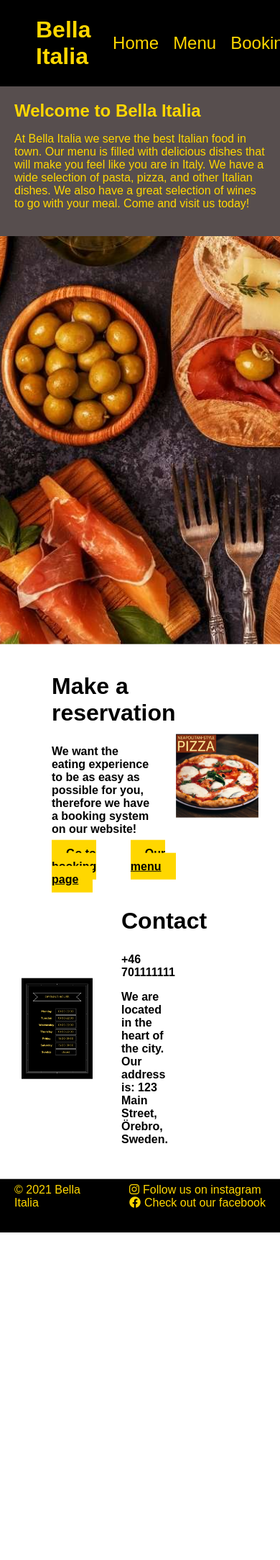
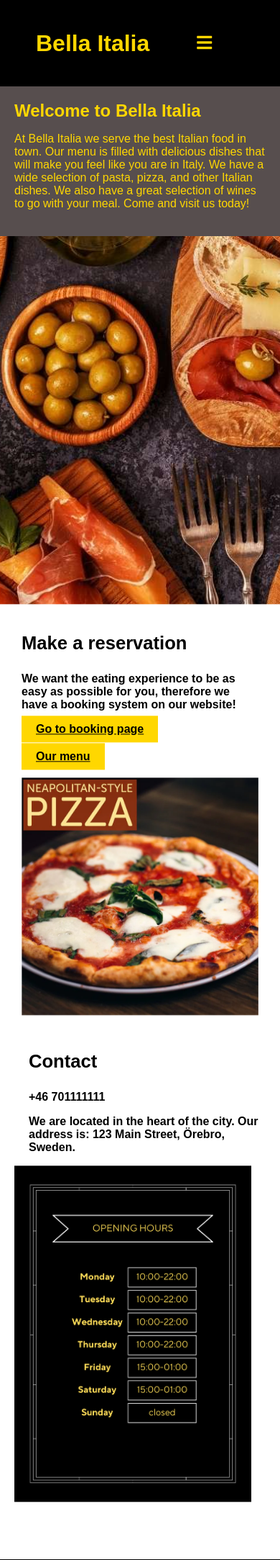
Before and after one commit to linusapelgren/Bella_Italia, a Django app: page / in a window 390 px wide; the page is wider, and only the part inside the window is pictured. Shown: the top 2167 px of that part at 72% size. Before the commit the page ends 1712 px from the top of that part, so only its background shows below. Run offline with Django 5.2, Linux system fonts and the light colour scheme.

Commit message:
Added styling on smaller screens

```diff
--- a/restaurant_booking/bookings/static/bookings/css/styles.css
+++ b/restaurant_booking/bookings/static/bookings/css/styles.css
@@ -368,6 +368,123 @@ footer p {
     width: 100px;
 }
 
+#menusmallscreen{
+    display: none;
+}
+
 .confirmation-details-button:hover {
     background-color: #f30a0a;
 }
+.sidenav {
+    height: 0;
+    width: 100%;
+    position: fixed;
+    z-index: 1000;
+    top: 120px; /* Adjust according to your header height */
+    left: 0;
+    background-color: white;
+    overflow-x: hidden;
+    transition: height 0.3s ease; /* Smooth transition for height change */
+}
+
+.sidenav a{
+    display: block;
+    text-decoration: none;
+    padding: 8px 8px 8px ;
+    font-size: 25px;
+    color: black;
+    transition: 0.3s;
+    border: solid 1px lightgray;
+}
+
+.menubtn {
+    background-color: transparent;
+    color: gold;
+    font-size: x-large;
+    cursor: pointer;
+    border: none;
+    z-index: 100;
+    left: 0;
+    transition: transform 0.3s ease-in-out;
+}
+
+/* Adjust the gap within the header for smaller screens */
+@media only screen and (max-width: 600px) {
+    #menu {
+        display: none; /* Hide regular menu */
+    }
+    #menusmallscreen {
+        display: block; /* Show menu button for small screens */
+    }
+    header {
+        gap: 60px; /* Adjust gap for smaller screens */
+    }
+
+    .row {
+        flex-direction: column; /* Stack elements vertically */
+        justify-content: center; /* Center items vertically */
+        align-items: center; /* Center items horizontally */
+    }
+    .imgcontainer,
+    .imgcontainer2 {
+        margin-bottom: 20px; /* Add spacing between stacked elements */
+    }
+
+    .imgcontainer2{
+        width: 100%;
+    }
+    .container,
+    .container2 {
+        width: 100%;/* Full width for stacked elements */
+    }
+
+    .container p {
+        width: 100%;
+    }
+
+    .container2 p {
+        width: 100%;
+    }
+
+    #buttons{
+        width: 100%;
+        display: flex;
+        flex-direction: column;
+        padding-bottom: 20px;
+    }
+    .formcontainer{
+        width: fit-content;
+    }
+
+    #reservation_footer{
+        position: unset;
+    }
+
+    .row2{
+        flex-direction: column-reverse;
+        justify-content: center; /* Center items vertically */
+        align-items: center; /* Center items horizontally */
+    }
+    .pdf-container {
+        width: 100%;
+        height: 80vh; /* Adjust the height as needed */
+        overflow: auto; /* Enable scrolling if necessary */
+        display: flex;
+        justify-content: center;
+        align-items: center;
+        background-color: #f0f0f0; /* Light background color for contrast */
+        padding: 20px; /* Add padding to center the PDF viewer */
+        box-sizing: border-box;
+    }
+
+    .pdf-container embed {
+        width: 100%; /* Take full width of container */
+        height: 100%; /* Take full height of container */
+        max-width: none; /* Ensure it stretches as needed */
+        max-height: none; /* Ensure it stretches as needed */
+    }
+
+    .content h2{
+        font-size: 1.6rem;
+    }
+}
--- a/restaurant_booking/bookings/static/bookings/scripts/script.js
+++ b/restaurant_booking/bookings/static/bookings/scripts/script.js
@@ -18,3 +18,26 @@ document.addEventListener('DOMContentLoaded', function() {
         stickyHeader();
     };
 });
+
+document.addEventListener('DOMContentLoaded', function() {
+    // Get the hamburger button
+    var hamburger = document.querySelector('.menubtn');
+
+    // Get the side navigation menu
+    var sidenav = document.getElementById('sidenav');
+
+    // Toggle the side navigation menu and change the icon on click
+    hamburger.addEventListener('click', function() {
+        var icon = hamburger.querySelector('i'); // Find the <i> element within menubtn
+
+        if (sidenav.style.height === '0px' || sidenav.style.height === '') {
+            sidenav.style.height = '25%'; // Open the side navigation menu
+            icon.classList.remove('fa-bars');
+            icon.classList.add('fa-times');
+        } else {
+            sidenav.style.height = '0'; // Close the side navigation menu
+            icon.classList.remove('fa-times');
+            icon.classList.add('fa-bars');
+        }
+    });
+});
--- a/restaurant_booking/bookings/templates/bookings/index.html
+++ b/restaurant_booking/bookings/templates/bookings/index.html
@@ -5,7 +5,7 @@
     <meta charset="UTF-8">
     <meta name="viewport" content="width=device-width, initial-scale=1.0">
     <link rel="icon" href="{% static 'bookings/images/favicon.ico' %}" type="image/x-icon">
-    <link rel="stylesheet" href="https://cdnjs.cloudflare.com/ajax/libs/font-awesome/6.0.0-beta3/css/all.min.css" integrity="sha384-k6vP0kho8N9+9hQi9D9/ThJmGfjA9j5s2nL4D8kSBjYFkydbbKej42L0ieR7GQyT" crossorigin="anonymous">
+    <link rel="stylesheet" href="https://cdnjs.cloudflare.com/ajax/libs/font-awesome/5.15.3/css/all.min.css">
     <link rel="stylesheet" href="{% static 'bookings/css/styles.css' %}">
     <title>Bella Italia</title>
 </head>
@@ -19,6 +19,16 @@
                 <li><a href="{% url 'make_reservation' %}">Booking</a></li>
             </ul>
         </nav>
+        <div id="menusmallscreen">
+            <button class="menubtn">
+                <i class="fas fa-bars"></i>
+            </button>
+        </div>
+        <div id="sidenav" class="sidenav">
+            <a href="{% url 'index' %}">Home</a>
+            <a href="{% url 'menu' %}">Menu</a>
+            <a href="{% url 'make_reservation' %}">Booking</a>
+        </div>
     </header>
     <section class="welcomebanner">
         <h2>Welcome to Bella Italia</h2>
--- a/restaurant_booking/bookings/utils.py
+++ b/restaurant_booking/bookings/utils.py
@@ -2,6 +2,7 @@
 from datetime import datetime, timedelta
 from twilio.rest import Client
 from django.conf import settings
+import os
 
 def generate_time_slots(start_time, end_time):
     time_slots = []
@@ -35,10 +36,8 @@ def fetch_available_times(selected_date):
 
     return time_slots
 
-# Twilio Account SID and Auth Token
-account_sid = 'AC6bba9430be4f5378c72a84b57ba089ef'
-auth_token = 'd5b72b4e983c5392dfd07be84f71f83a'
-
+account_sid = os.getenv('TWILIO_ACCOUNT_SID')
+auth_token = os.getenv('TWILIO_AUTH_TOKEN')
 # Initialize Twilio Client
 client = Client(account_sid, auth_token)
 
```
Also changed, not shown: restaurant_booking/bookings/templates/bookings/cancellation.html (+12 -1 lines), restaurant_booking/bookings/templates/bookings/cancellation_confirmation.html (+12 -1 lines), restaurant_booking/bookings/templates/bookings/make_reservation.html (+12 -1 lines), restaurant_booking/bookings/templates/bookings/menu.html (+12 -1 lines), restaurant_booking/bookings/templates/bookings/reservation_confirmation.html (+12 -0 lines), restaurant_booking/restaurant_booking/settings.py (+6 -2 lines), restaurant_booking/db.sqlite3, 1 other file.
